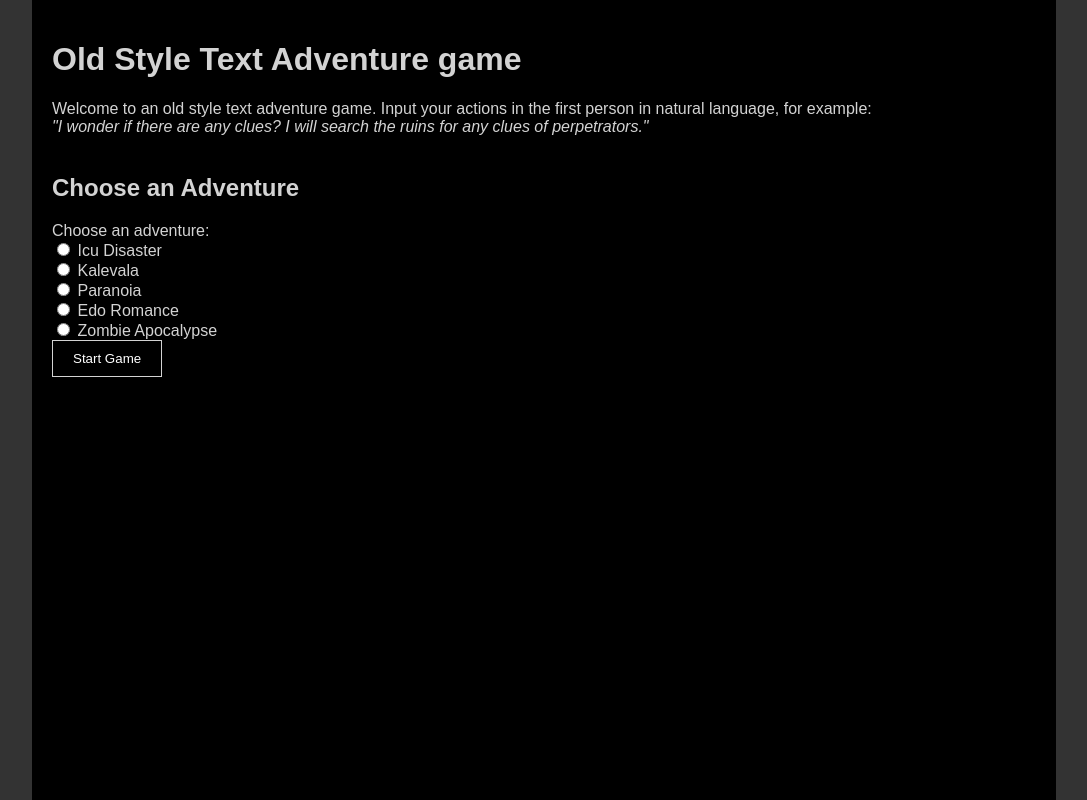
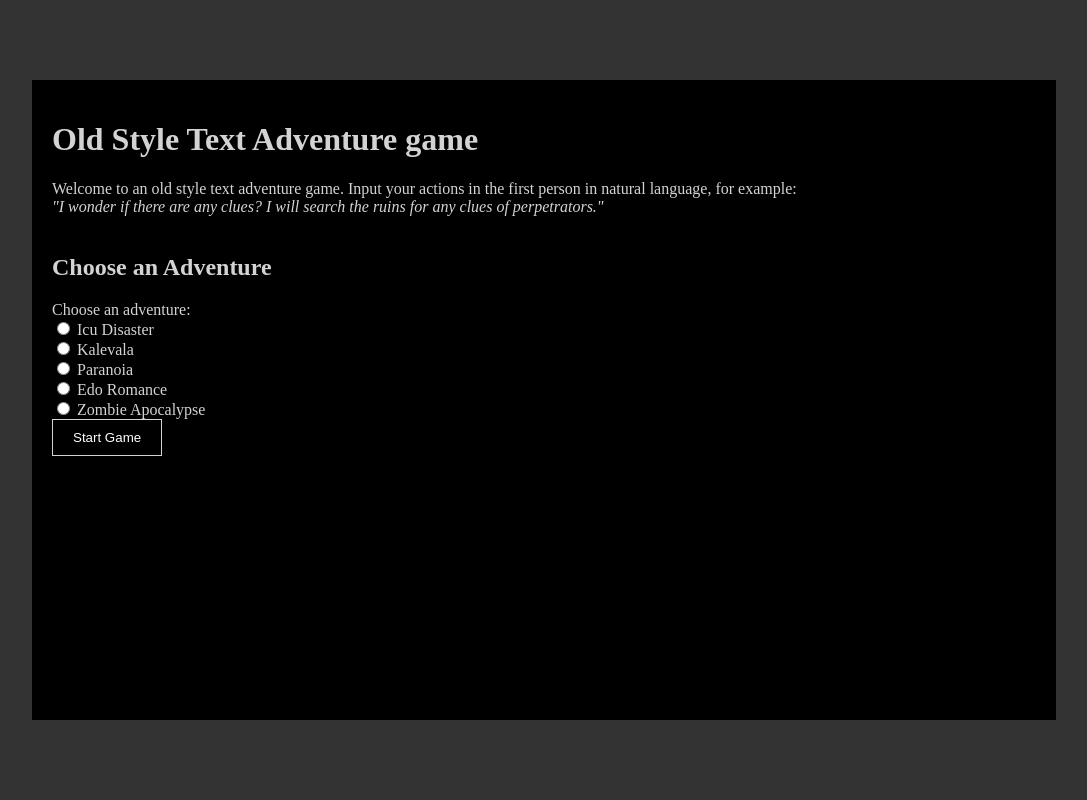
Before and after one commit to SakuOrdrTab/old_time_text_adventure, a Flask app: page /new_game in a window 1280 px wide. Shown: the whole page, without its empty margins (96-1183 px from the left). Run offline with Flask 3, Linux system fonts and the light colour scheme.

Commit message:
applied flexbox

```diff
--- a/static/style.css
+++ b/static/style.css
@@ -1,9 +1,14 @@
-/* outside of the container */
-body {
-    background-color: #333333; /* dark gray */
+html, body {
+  height: 100%;
   margin: 0;
   padding: 0;
-    font-family: Arial, sans-serif;
+}
+
+body {
+  display: flex;
+  justify-content: center;
+  align-items: center;
+  background-color: #333333; /* this will be the color of the margins */
 }
 
 select {
@@ -16,10 +21,9 @@ body {
 
 .container {
   width: 80%;
-    height: 100vh; /* Full height of the viewport */
-    margin: 0 auto; /* Centers the container, leaving 10% margins on each side */
-    background-color: #000000; /* black background for the game area */
-    color: #d3d3d3; /* light gray text */
+  height: 80%;
+  background-color: #000000;
+  color: #d3d3d3;
   padding: 20px;
   box-sizing: border-box;
 }
```
Lines whose indentation alone changed are shown as unchanged.
